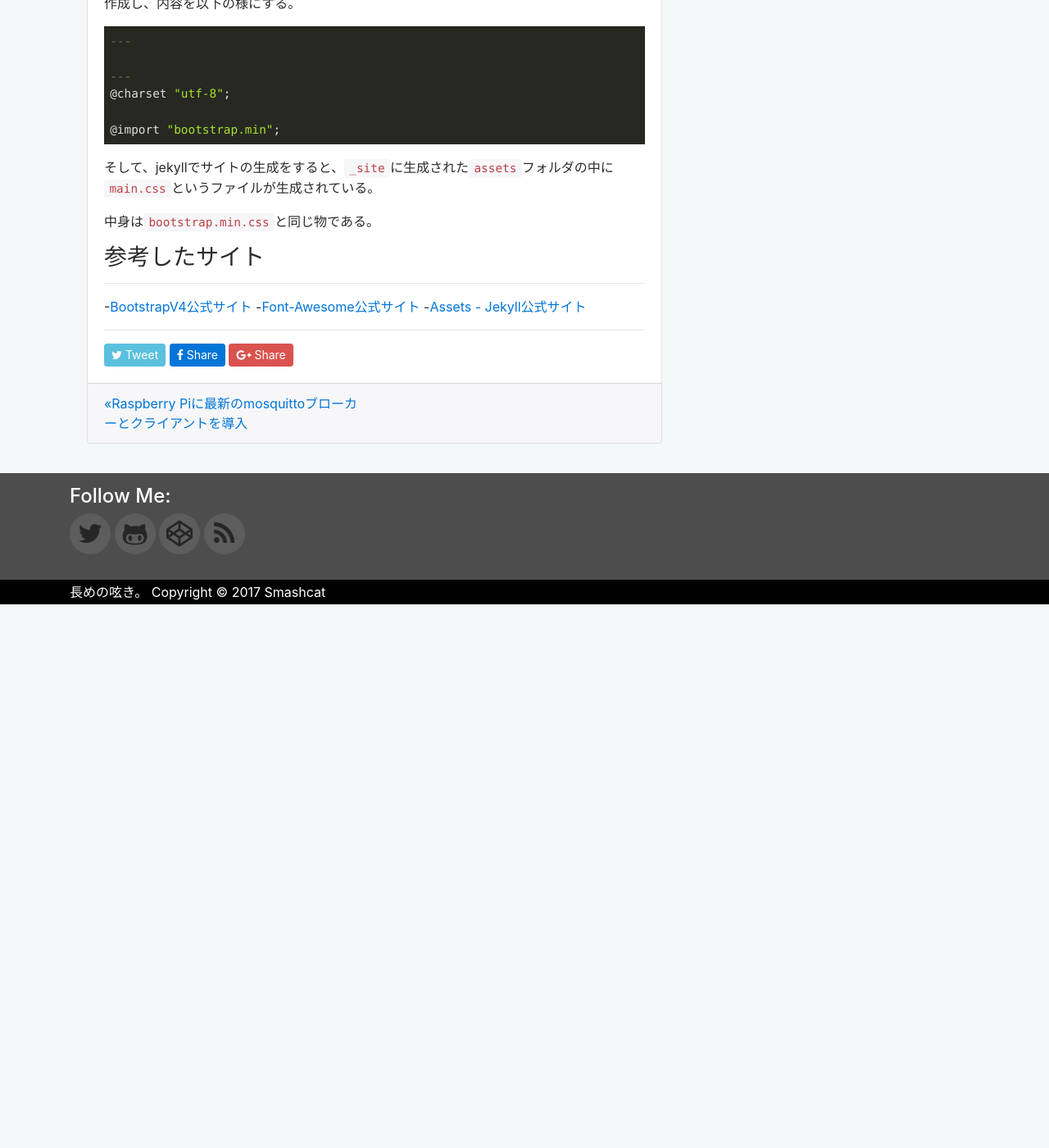
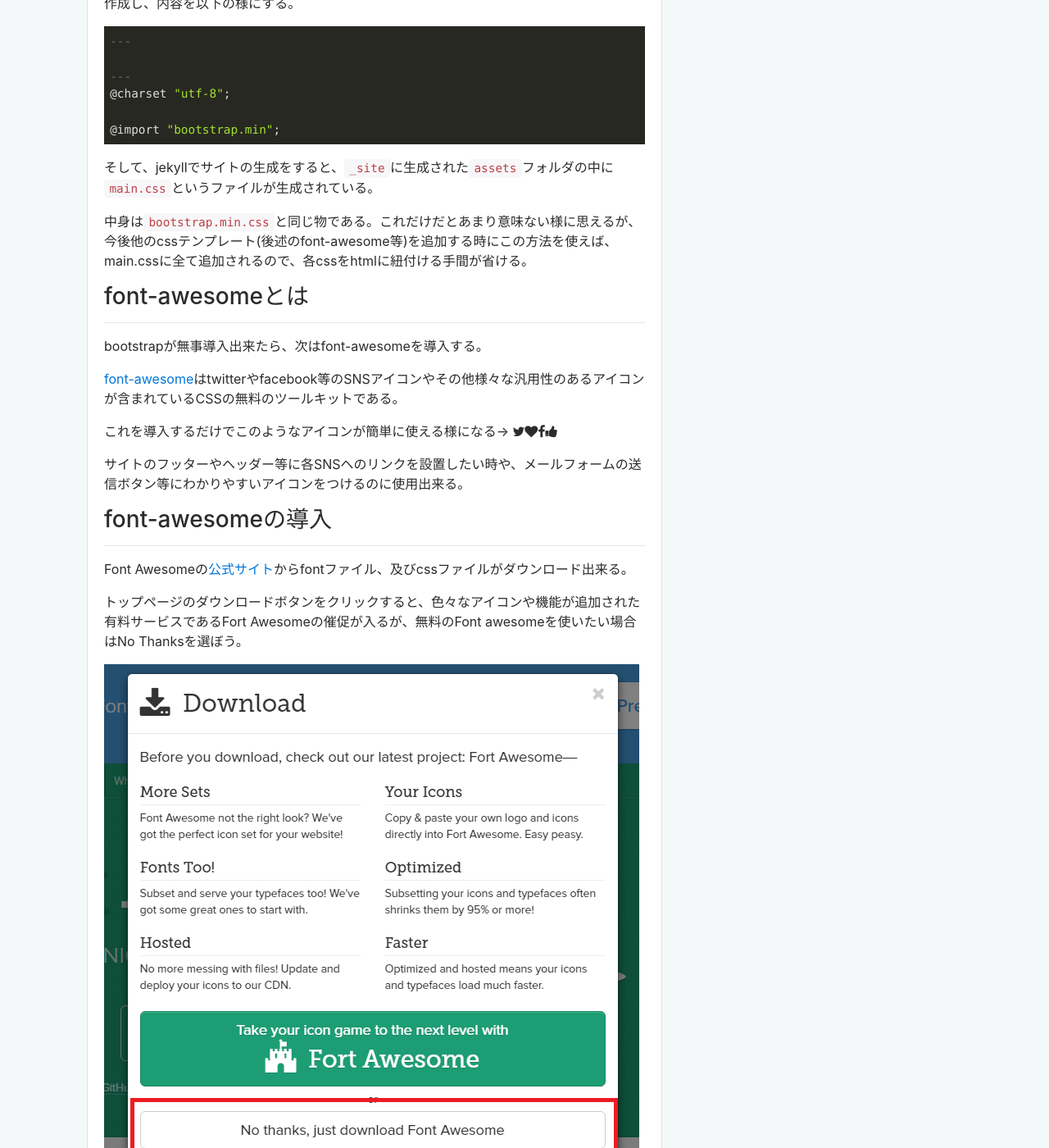
Before and after one commit to Naturalclar/naturalclar.github.io, a Jekyll site: the page built from _posts/2017-03-06-creating-your-social-media-icon.markdown, in a window 1280 px wide and 1400 px high, scrolled down 2316 px. Shown: the whole window at 82% size. Built offline with Jekyll 4.4.1, drawn with Linux system fonts in a browser that asks for light colours; some web fonts are replaced; comment, search, counter and statistics services are not loaded; before the commit the page ends 3053 px from its top, so only the background shows below that; some of the changed text lies outside the part shown.

Commit message:
add post

````diff
--- a/_posts/2017-03-06-creating-your-social-media-icon.markdown
+++ b/_posts/2017-03-06-creating-your-social-media-icon.markdown
@@ -83,10 +83,55 @@
 
 そして、jekyllでサイトの生成をすると、`_site`に生成された`assets`フォルダの中に`main.css`というファイルが生成されている。
 
-中身は`bootstrap.min.css`と同じ物である。
+中身は`bootstrap.min.css`と同じ物である。これだけだとあまり意味ない様に思えるが、今後他のcssテンプレート(後述のfont-awesome等)を追加する時にこの方法を使えば、main.cssに全て追加されるので、各cssをhtmlに紐付ける手間が省ける。
 
 
+### font-awesomeとは
 
+----
+
+bootstrapが無事導入出来たら、次はfont-awesomeを導入する。
+
+[font-awesome][font-awesome]はtwitterやfacebook等のSNSアイコンやその他様々な汎用性のあるアイコンが含まれているCSSの無料のツールキットである。
+
+これを導入するだけでこのようなアイコンが簡単に使える様になる→ <i class="fa fa-twitter"></i><i class="fa fa-heart"></i><i class="fa fa-facebook"></i><i class="fa fa-thumbs-up"></i>
+
+サイトのフッターやヘッダー等に各SNSへのリンクを設置したい時や、メールフォームの送信ボタン等にわかりやすいアイコンをつけるのに使用出来る。
+
+### font-awesomeの導入
+
+---
+
+Font Awesomeの[公式サイト][font-awesome]からfontファイル、及びcssファイルがダウンロード出来る。
+
+トップページのダウンロードボタンをクリックすると、色々なアイコンや機能が追加された有料サービスであるFort Awesomeの催促が入るが、無料のFont awesomeを使いたい場合はNo Thanksを選ぼう。
+
+<a href="/images/blog-images/font-awesome-dl.png" data-fancybox="gallery">![font-awesome-dl](/images/blog-images/font-awesome-dl.png){:class="img-fluid"}</a><br>
+
+ダウンロードした物を解凍したら、cssフォルダにfont-awesome.min.cssファイルがあり、fontフォルダに実際に使うfontファイルが含まれている。
+
+### fontファイルをJekyllのフォルダに入れる
+
+---
+
+
+先程bootstrapのjsファイルを入れた時の様にjekyllのフォルダ内に`font`フォルダを作成し、先程ダウンロードしたfont-awesomeのfontフォルダの中身を入れてしまおう。
+
+<a href="/images/blog-images/font-folder.png" data-fancybox="gallery">![font-folder](/images/blog-images/font-folder.png){:class="img-fluid"}</a><br>
+
+これでサイトが生成された時に、fontファイルが含まれる様になる。
+
+### font-awesomeのcssファイルを導入する。
+
+先程`bootstrap.min.css`でやった様に、`_sass_`フォルダに`font-awesome.min.css`を入れ、ファイル名を`font-awesome.min.scss`に変更する。
+
+そして、`assets`フォルダ内の`main.scss`に以下の追記を行う。
+
+```css
+@import "font-awesome.min";
+```
+
+これでfont-awesomeが導入された。詳しい使い方はまた後日。
 
 ### 参考したサイト
 
@@ -98,4 +143,4 @@
 
 [font-awesome]: http://fontawesome.io/
 [bootstrap]: https://v4-alpha.getbootstrap.com/
-[jekyll-assets]: #
+[jekyll-assets]: https://jekyllrb.com/docs/assets/
````
Also changed, not shown: images/blog-images/font-awesome-dl.png (added), images/blog-images/font-folder.png (added).
